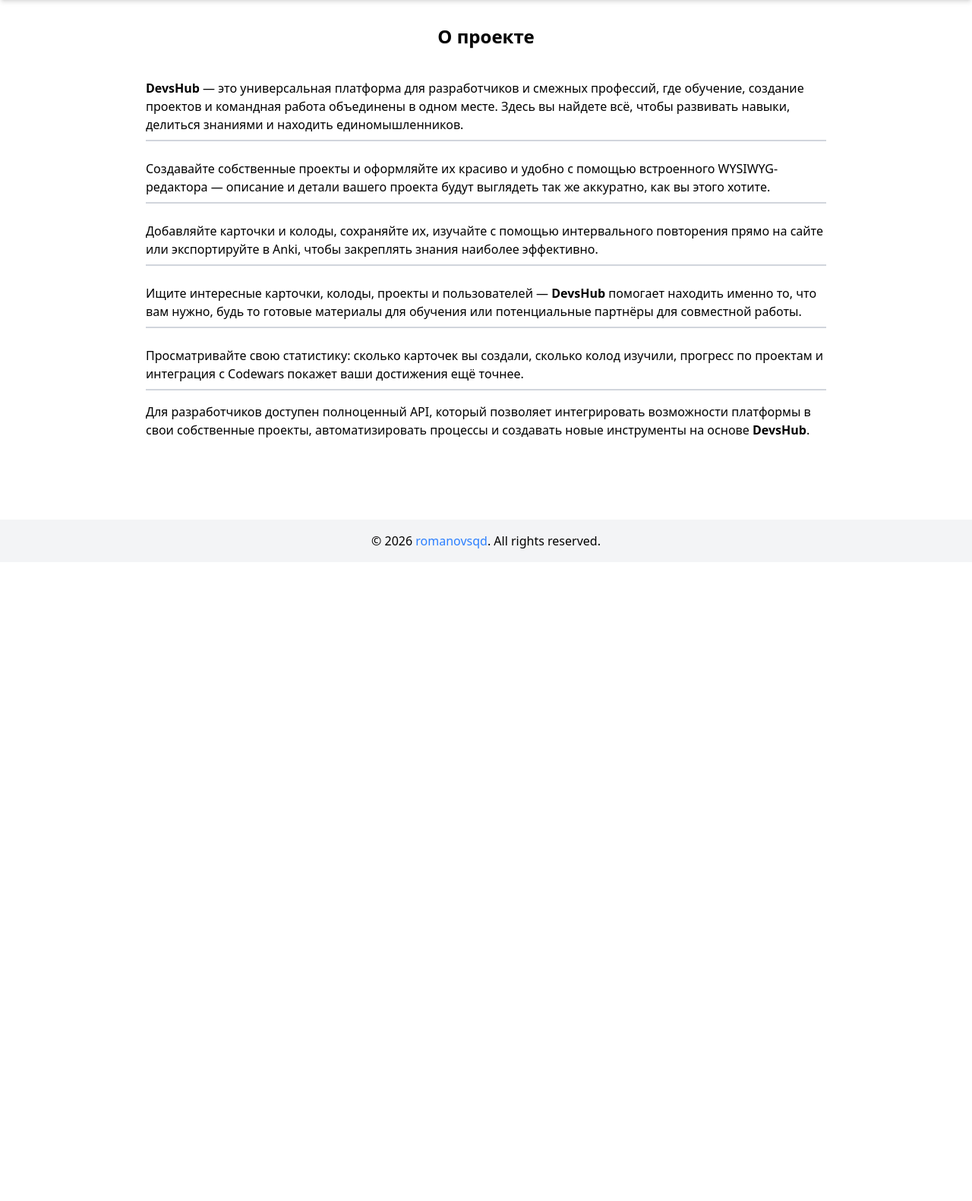
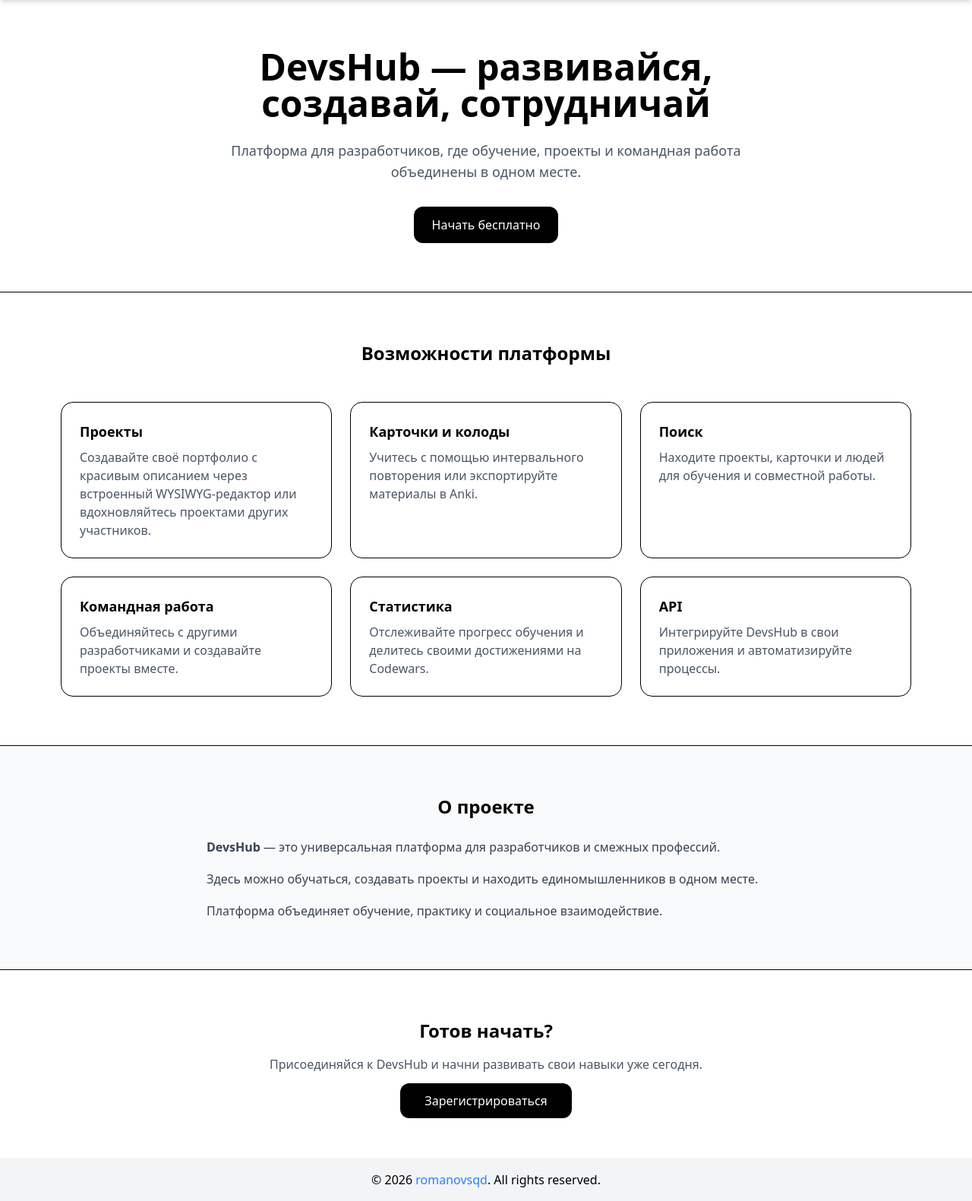
Before and after one commit to romanovsqd/devs-hub-python-django, a Django app: page / in a window 1280 px wide. Shown: the part 60-1641 px from the top of the page at 76% size. Before the commit the page ends 782 px from the top, so only its background shows below. Run offline with Django 5.2, Linux system fonts and the light colour scheme; parts of the project's set-up code (start-up, migrations or seed data) failed here and were passed over.

Commit message:
feat(home): change markup, add cache for page, recreate main.css

```diff
--- a/devshub_project/core/templates/core/home.html
+++ b/devshub_project/core/templates/core/home.html
@@ -1,57 +1,123 @@
 {% extends "base.html" %}
 {% load deck_tags %}
 
-{% block title %}Главная{% endblock title %}
+{% block title %}DevsHub — платформа для разработчиков{% endblock title %}
 
 {% block content %}
-  <div class="py-4 lg:py-8 flex flex-1">
-    <div class="container mx-auto px-4 flex flex-col flex-1">
+<div class="flex flex-col flex-1">
 
-      <!-- Title -->
-      <div class="mb-8">
-        {% include "includes/title.html" with text="О проекте" only %}
+  <!-- HERO -->
+  <section class="py-16 from-gray-50 to-white border-b">
+    <div class="container mx-auto px-4 text-center max-w-3xl">
+      <h1 class="text-4xl lg:text-5xl font-bold mb-6">
+        DevsHub — развивайся, создавай, сотрудничай
+      </h1>
+      <p class="text-lg text-gray-600 mb-8">
+        Платформа для разработчиков, где обучение, проекты и командная работа объединены в одном месте.
+      </p>
+
+      <div class="flex justify-center gap-4">
+        <a href="{% url "register" %}" class="px-6 py-3 bg-black text-white rounded-xl hover:opacity-90 transition">
+          Начать бесплатно
+        </a>
+      </div>
+    </div>
+  </section>
+
+  <!-- FEATURES -->
+  <section class="py-16">
+    <div class="container mx-auto px-4 max-w-6xl">
+
+      <h2 class="text-2xl font-semibold text-center mb-12">
+        Возможности платформы
+      </h2>
+
+      <div class="grid md:grid-cols-2 lg:grid-cols-3 gap-6">
+
+        <!-- Feature -->
+        <div class="p-6 border rounded-2xl hover:shadow-md transition">
+          <h3 class="font-semibold text-lg mb-2">Проекты</h3>
+          <p class="text-gray-600">
+            Создавайте своё портфолио с красивым описанием через встроенный
+            WYSIWYG-редактор или вдохновляйтесь проектами других участников.
+          </p>
         </div>
 
-      <div class="max-w-4xl mx-auto">
+        <div class="p-6 border rounded-2xl hover:shadow-md transition">
+          <h3 class="font-semibold text-lg mb-2">Карточки и колоды</h3>
+          <p class="text-gray-600">
+            Учитесь с помощью интервального повторения или экспортируйте материалы в Anki.
+          </p>
+        </div>
 
-        <p class="mb-4 border-b-2 border-b-gray-300 py-2">
-          <b>DevsHub</b> — это универсальная платформа для разработчиков и смежных профессий,
-          где обучение, создание проектов и командная работа объединены в одном месте.
-          Здесь вы найдете всё, чтобы развивать навыки, делиться знаниями и находить единомышленников.
+        <div class="p-6 border rounded-2xl hover:shadow-md transition">
+          <h3 class="font-semibold text-lg mb-2">Поиск</h3>
+          <p class="text-gray-600">
+            Находите проекты, карточки и людей для обучения и совместной работы.
           </p>
+        </div>
 
-        <p class="mb-4 border-b-2 border-b-gray-300 py-2">
-          Создавайте собственные проекты и оформляйте их красиво и удобно с помощью встроенного
-          WYSIWYG-редактора — описание и детали вашего проекта будут выглядеть так же аккуратно,
-          как вы этого хотите.
+        <div class="p-6 border rounded-2xl hover:shadow-md transition">
+          <h3 class="font-semibold text-lg mb-2">Командная работа</h3>
+          <p class="text-gray-600">
+            Объединяйтесь с другими разработчиками и создавайте проекты вместе.
           </p>
+        </div>
 
-        <p class="mb-4 border-b-2 border-b-gray-300 py-2">
-          Добавляйте карточки и колоды, сохраняйте их, изучайте с
-          помощью интервального повторения прямо на сайте или экспортируйте в Anki,
-          чтобы закреплять знания наиболее эффективно.
+        <div class="p-6 border rounded-2xl hover:shadow-md transition">
+          <h3 class="font-semibold text-lg mb-2">Статистика</h3>
+          <p class="text-gray-600">
+            Отслеживайте прогресс обучения и делитесь своими достижениями на Codewars.
           </p>
+        </div>
 
-        <p class="mb-4 border-b-2 border-b-gray-300 py-2">
-          Ищите интересные карточки, колоды, проекты и пользователей — <b>DevsHub</b> помогает
-          находить именно то, что вам нужно, будь то готовые материалы для обучения или
-          потенциальные партнёры для совместной работы.
+        <div class="p-6 border rounded-2xl hover:shadow-md transition">
+          <h3 class="font-semibold text-lg mb-2">API</h3>
+          <p class="text-gray-600">
+            Интегрируйте DevsHub в свои приложения и автоматизируйте процессы.
           </p>
-
-        <p class="mb-4 border-b-2 border-b-gray-300 py-2">
-          Просматривайте свою статистику: сколько карточек вы создали, сколько колод
-          изучили, прогресс по проектам и интеграция с Codewars покажет ваши достижения ещё точнее.
-        </p>
-
-        <p>
-          Для разработчиков доступен полноценный API, который позволяет интегрировать
-          возможности платформы в свои собственные проекты, автоматизировать процессы и
-          создавать новые инструменты на основе <b>DevsHub</b>.
-        </p>
-
         </div>
 
       </div>
     </div>
+  </section>
 
+  <!-- ABOUT -->
+  <section class="py-16 bg-gray-50 border-y">
+    <div class="container mx-auto px-4 max-w-3xl">
+      <h2 class="text-2xl font-semibold mb-6 text-center">
+        О проекте
+      </h2>
+
+      <div class="space-y-4 text-gray-700 leading-relaxed">
+        <p>
+          <b>DevsHub</b> — это универсальная платформа для разработчиков и смежных профессий.
+        </p>
+        <p>
+          Здесь можно обучаться, создавать проекты и находить единомышленников в одном месте.
+        </p>
+        <p>
+          Платформа объединяет обучение, практику и социальное взаимодействие.
+        </p>
+      </div>
+    </div>
+  </section>
+
+  <!-- CTA -->
+  <section class="py-16">
+    <div class="container mx-auto px-4 text-center max-w-2xl">
+      <h2 class="text-2xl font-semibold mb-4">
+        Готов начать?
+      </h2>
+      <p class="text-gray-600 mb-6">
+        Присоединяйся к DevsHub и начни развивать свои навыки уже сегодня.
+      </p>
+
+      <a href="{% url "register" %}" class="px-8 py-3 bg-black text-white rounded-xl hover:opacity-90 transition">
+        Зарегистрироваться
+      </a>
+    </div>
+  </section>
+
+</div>
 {% endblock content %}
--- a/devshub_project/core/views.py
+++ b/devshub_project/core/views.py
@@ -1,5 +1,7 @@
 from django.shortcuts import render
+from django.views.decorators.cache import cache_page
 
 
+@cache_page(60 * 15)
 def home(request):
     return render(request, "core/home.html")
```
Also changed, not shown: devshub_project/static/css/main.css. Lines whose indentation alone changed are shown as unchanged.
